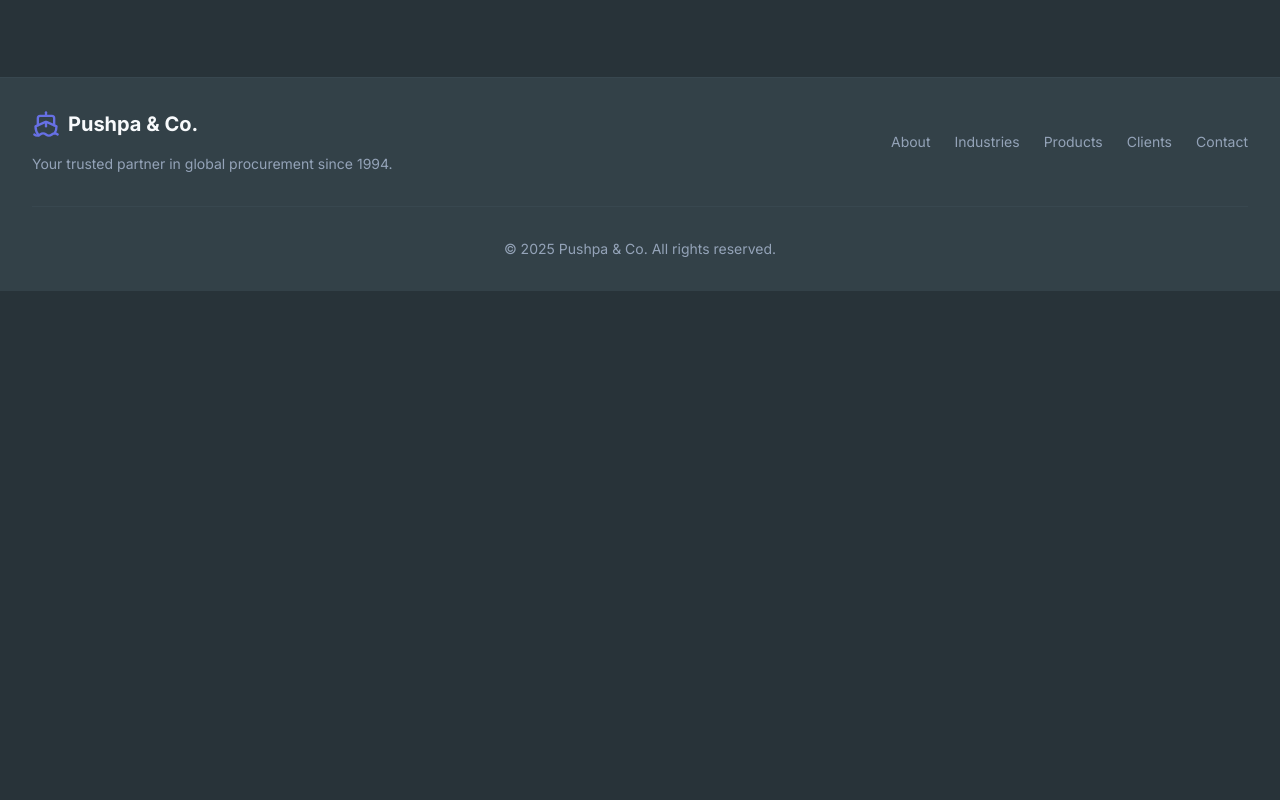
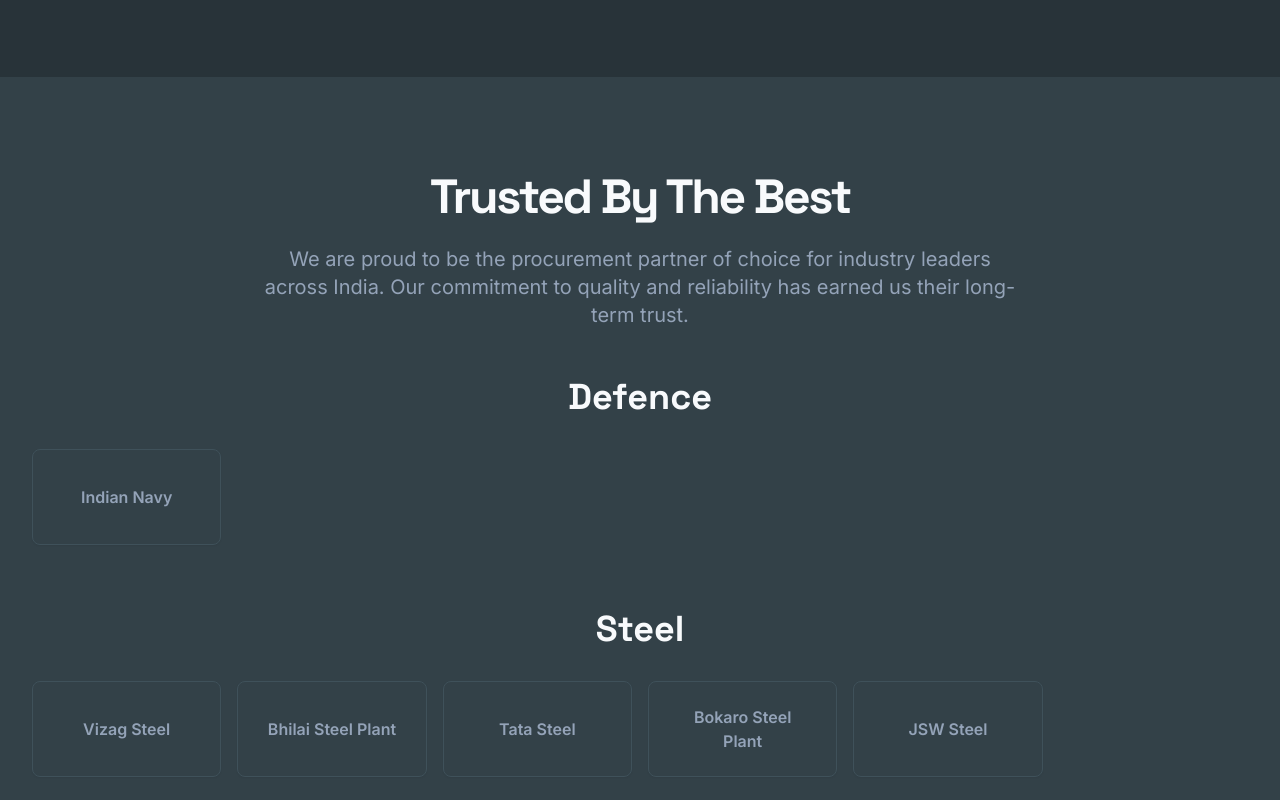
Before and after one commit to LuminousMayank/Pushpa, a Next.js app: page /about in a window 1280 px wide. Shown: the part 980-1780 px from the top of the page. Before the commit the page ends 1271 px from the top, so only its background shows below. Built offline with nearby package versions, Linux system fonts and the light colour scheme.

Commit message:
Okay and another major change will be, instead of having a seperate  cli

```diff
--- a/src/app/about/page.tsx
+++ b/src/app/about/page.tsx
@@ -3,6 +3,8 @@
 import Link from 'next/link';
 import Image from 'next/image';
 import { PlaceHolderImages } from '@/lib/placeholder-images';
+import { clientCategories } from '@/lib/data.tsx';
+import { Card } from '@/components/ui/card';
 
 const values = [
   {
@@ -125,6 +127,41 @@
           </div>
         </div>
       </section>
+
+      {/* Clients Section */}
+      <section id="clients" className="bg-card py-16 md:py-24">
+        <div className="container mx-auto text-center">
+          <h2 className="font-headline text-3xl font-extrabold tracking-tighter sm:text-4xl md:text-5xl">
+            Trusted By The Best
+          </h2>
+          <p className="mx-auto mt-6 max-w-3xl text-lg text-muted-foreground md:text-xl">
+            We are proud to be the procurement partner of choice for industry
+            leaders across India. Our commitment to quality and reliability has
+            earned us their long-term trust.
+          </p>
+        </div>
+        <div className="container mx-auto mt-12 space-y-16">
+          {clientCategories.map((category) => (
+            <div key={category.name}>
+              <h3 className="mb-8 text-center font-headline text-3xl font-bold md:text-4xl">
+                {category.name}
+              </h3>
+              <div className="grid grid-cols-2 gap-4 sm:grid-cols-3 md:grid-cols-4 lg:grid-cols-5 xl:grid-cols-6">
+                {category.clients.map((client) => (
+                  <Card
+                    key={client.name}
+                    className="flex h-24 items-center justify-center p-6 transition-all duration-300 hover:bg-muted"
+                  >
+                    <p className="text-center font-semibold text-muted-foreground">
+                      {client.name}
+                    </p>
+                  </Card>
+                ))}
+              </div>
+            </div>
+          ))}
+        </div>
+      </section>
     </div>
   );
 }
--- a/src/app/clients/page.tsx
+++ /dev/null
@@ -1,45 +0,0 @@
-import { clientCategories } from '@/lib/data.tsx';
-import { Card } from '@/components/ui/card';
-
-export default function ClientsPage() {
-  return (
-    <div className="flex flex-col">
-      <section className="bg-card py-20 md:py-32">
-        <div className="container mx-auto text-center">
-          <h1 className="font-headline text-4xl font-extrabold tracking-tighter sm:text-5xl md:text-6xl">
-            Trusted By The Best
-          </h1>
-          <p className="mx-auto mt-6 max-w-3xl text-lg text-muted-foreground md:text-xl">
-            We are proud to be the procurement partner of choice for industry
-            leaders across India. Our commitment to quality and reliability has
-            earned us their long-term trust.
-          </p>
-        </div>
-      </section>
-
-      <section className="py-16 md:py-24">
-        <div className="container mx-auto space-y-16">
-          {clientCategories.map((category) => (
-            <div key={category.name}>
-              <h2 className="mb-8 text-center font-headline text-3xl font-bold md:text-4xl">
-                {category.name}
-              </h2>
-              <div className="grid grid-cols-2 gap-4 sm:grid-cols-3 md:grid-cols-4 lg:grid-cols-5 xl:grid-cols-6">
-                {category.clients.map((client) => (
-                  <Card
-                    key={client.name}
-                    className="flex h-24 items-center justify-center p-6 transition-all duration-300 hover:bg-muted"
-                  >
-                    <p className="text-center font-semibold text-muted-foreground">
-                      {client.name}
-                    </p>
-                  </Card>
-                ))}
-              </div>
-            </div>
-          ))}
-        </div>
-      </section>
-    </div>
-  );
-}
--- a/src/app/page.tsx
+++ b/src/app/page.tsx
@@ -31,7 +31,7 @@
   {
     title: 'Our Valued Clients',
     description: 'See the leading companies that trust Pushpa & Co.',
-    link: '/clients',
+    link: '/about#clients',
     image: PlaceHolderImages.find(p => p.id === 'clients-preview'),
   },
 ];
--- a/src/components/footer.tsx
+++ b/src/components/footer.tsx
@@ -1,3 +1,4 @@
+
 import Link from 'next/link';
 import { Ship } from 'lucide-react';
 
@@ -5,7 +6,6 @@
   { href: '/about', label: 'About' },
   { href: '/industries', label: 'Industries' },
   { href: '/products', label: 'Products' },
-  { href: '/clients', label: 'Clients' },
   { href: '/contact', label: 'Contact' },
 ];
 
--- a/src/components/header.tsx
+++ b/src/components/header.tsx
@@ -1,3 +1,4 @@
+
 'use client';
 
 import Link from 'next/link';
@@ -15,7 +16,6 @@
   { href: '/about', label: 'About' },
   { href: '/industries', label: 'Industries' },
   { href: '/products', label: 'Products & Services' },
-  { href: '/clients', label: 'Clients' },
 ];
 
 export function Header() {
```
